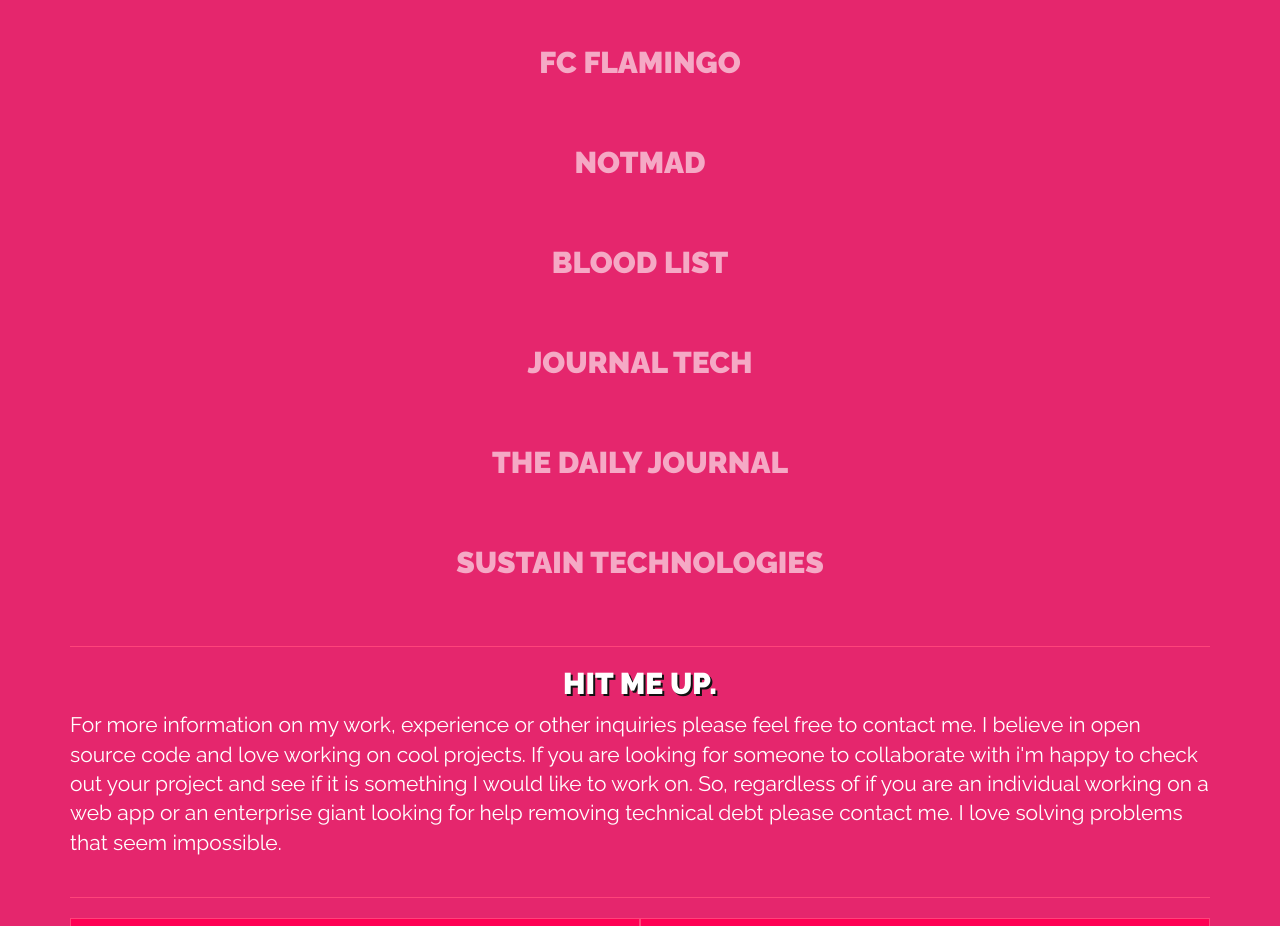
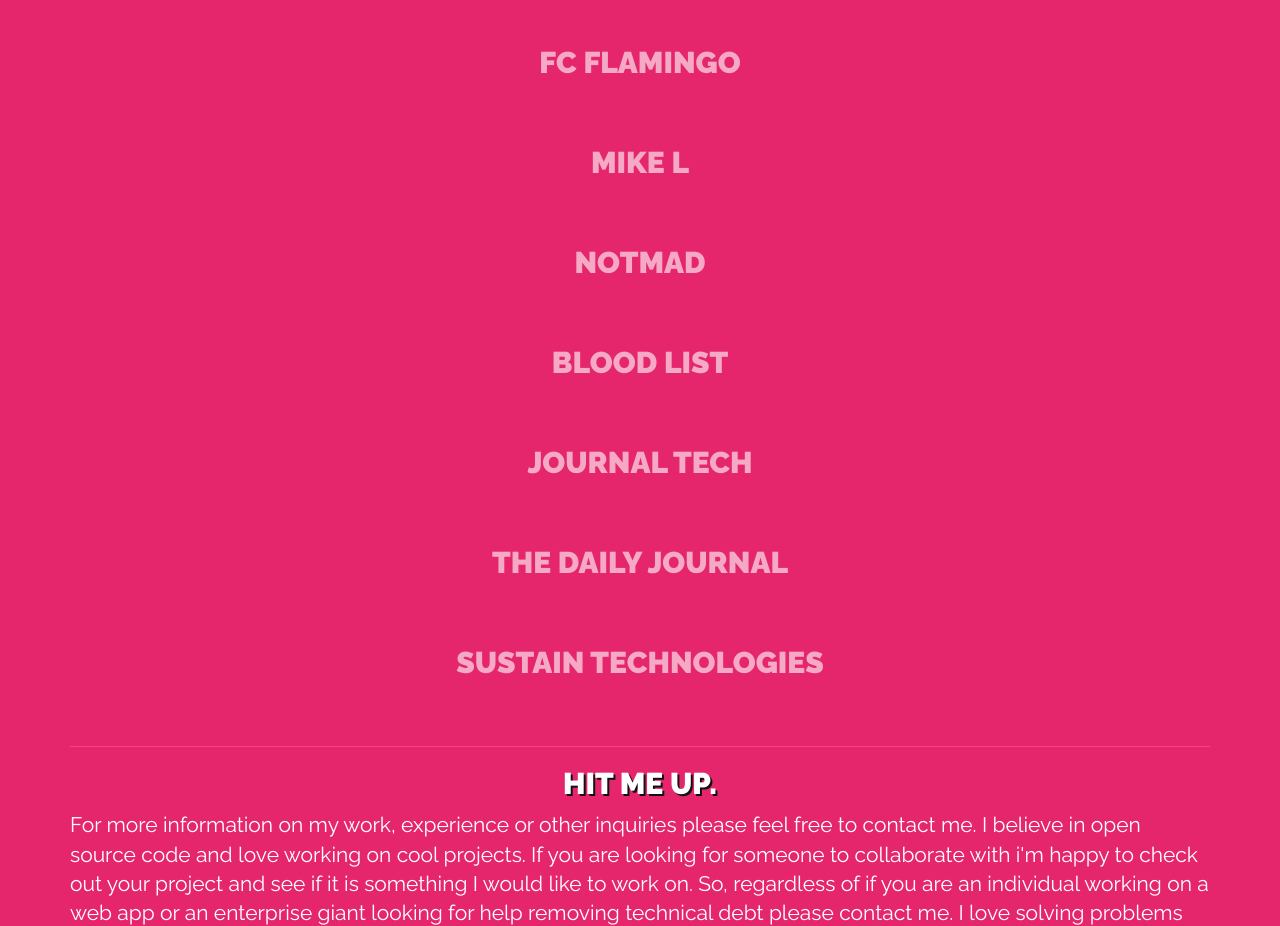
Before and after one commit to nickyrasch/nickyrasch, a plain HTML site: page index.html in a window 1280 px wide. Shown: the part 1780-2706 px from the top of the page. Drawn offline with nearby package versions, Linux system fonts and the light colour scheme.

Commit message:
Add new site to list

```diff
--- a/index.html
+++ b/index.html
@@ -143,6 +143,13 @@
                         </li>
                     </div>
                 </a>
+                <a href="http://mikelwritewell.herokuapp.com/" target="_blank" class="banner mikel">
+                    <div class="col-md-12">
+                        <li>
+                            <h1>Mike L</h1>
+                        </li>
+                    </div>
+                </a>
                 <a href="http://notmad.us/" target="_blank" class="banner notmad">
                     <div class="col-md-12">
                         <li>
```
